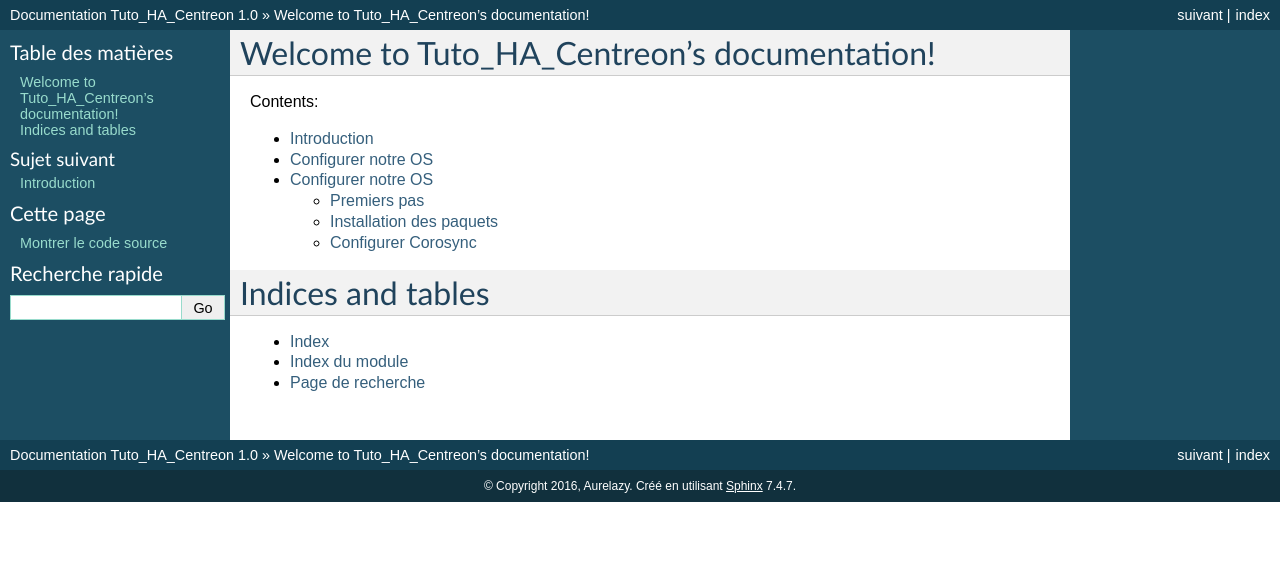
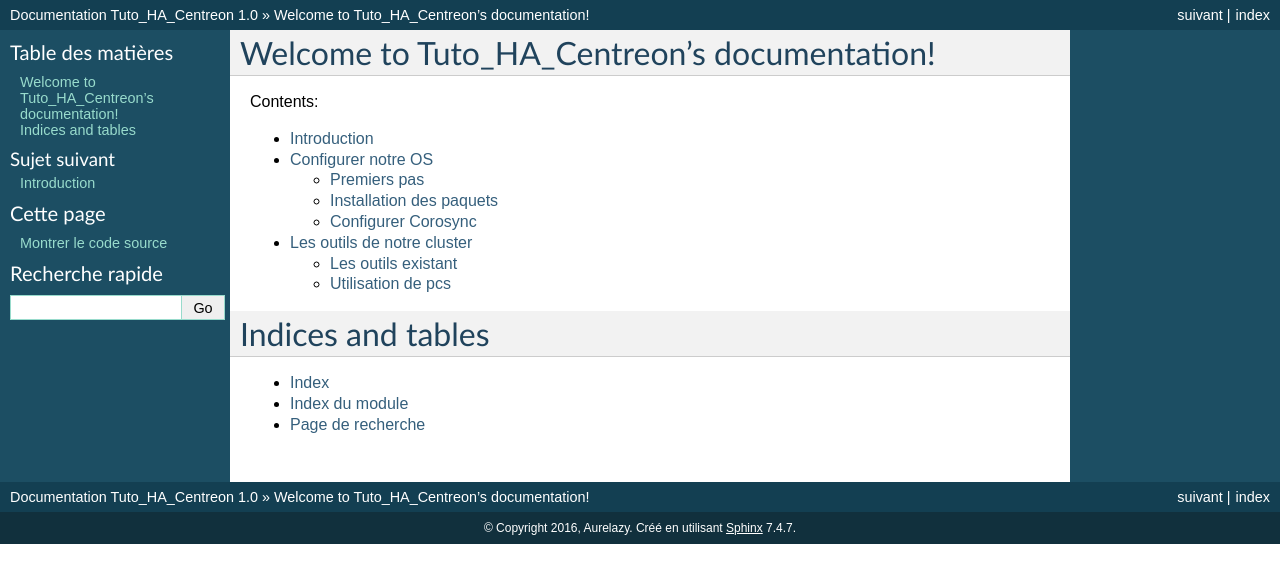
Before and after one commit to aurelazy/Tuto_HA_Centreon, a Sphinx documentation site: the page built from docs/index.rst, in a window 1280 px wide. Shown: the top 583 px of the page. Built offline with Sphinx 7.4.7, drawn with Linux system fonts in a browser that asks for light colours; some of the changed lines change nothing that is shown.

Commit message:
Ajout paragraphe Outil

```diff
--- a/docs/Configuration_OS.rst
+++ b/docs/Configuration_OS.rst
@@ -10,9 +10,6 @@ Configurer notre OS
 .. |ip2| replace:: 192.168.56.121
 .. |ipvirt| replace:: 192.168.56.122
 
-***************************
-Configurer notre OS
-***************************
 
 Tout d'abord, nous allons faire un petit point sur l'architecture.
 
@@ -140,7 +137,7 @@ Dans l'option "--name" vous mettez ce que vous voulez comme "CentreonCluster" pa
         Error connecting to <node> - (HTTP error: 500)
         Error : Unable to set cluster.conf
 
-    il suffit de créer le dossier "cluster":
+    il suffit de créer le dossier "cluster" sur les 2 noeuds:
 
     .. code-block:: bash
 
--- /dev/null
+++ b/docs/Outil_admin.rst
@@ -0,0 +1,217 @@
+*****************************************
+Les outils de notre cluster
+*****************************************
+
+
+Les outils existant
+=====================
+
+
+Il existe 2 outils pour administrer notre solution:
+* ``pcs``
+* ``crmsh``
+
+Nous utiliserons pcs dans ce tutoriel.
+
+Ces outils vont permettre d'administrer et configurer facilement notre cluster avec de simples lignes de commande sans entrer dans les fichiers de configuration.
+Il existe également une interface graphique mais qui ne sera pas vu ici, je vous laisse faire vos recherches si vous êtes interressé.
+
+
+Utilisation de pcs
+====================
+
+Nous allons voir quelques commandes utiles à l'administration et à la configuration de notre cluster.
+Ne rentrez pas les commandes qui vont suivre, car ce paragraphe est plus pensé comme un "pense bête" qu'autre chose.
+Je me suis dis, "autant le mettre à ce moment là, comme on en parle !".
+
+Alors la première commande que l'on peut faire pour se familiariser avec ``pcs`` est la suivante:
+
+.. code-block:: bash
+
+    # pcs
+
+    Usage: pcs [-f file] [-h] [commands]...
+    Control and configure pacemaker and corosync.
+
+    Options:
+        -h, --help  Display usage and exit
+        -f file     Perform actions on file instead of active CIB
+        --debug     Print all network traffic and external commands run
+        --version   Print pcs version information
+
+    Commands:
+        cluster     Configure cluster options and nodes
+        resource    Manage cluster resources
+        stonith     Configure fence devices
+        constraint  Set resource constraints
+        property    Set pacemaker properties
+        acl         Set pacemaker access control lists
+        status      View cluster status
+        config      View and manage cluster configuration
+
+
+Donc avec cette comande, on peut voir les possibilités que nous offre ``pcs``.
+Je ne vais pas approfondir toutes les commandes que l'on voit ci-dessus.
+Nous allons "survoler" les commandes suivantes:
+* cluster
+* resource
+* constraint
+* status
+
+Je met "survoler" car je ne vais pas rentrer dans les tréfonds de ce sytème, ce tutoriel permet de faire un cluster fonctionnel rapidement et la partie cutomisation n'est pas traité.
+
+La commande ``- -help`` ( ou ``-h``) permet d'avoir beaucoup d'informations sur chaque commande, par exemple, voyons le resultat de la commande ``status``:
+
+.. code-block:: bash
+
+    root@CES3-2:~# pcs status help
+
+    Usage: pcs status [commands]...
+    View current cluster and resource status
+    Commands:
+        [status] [--full]
+                View all information about the cluster and resources (--full provides more details)
+
+        resources
+            View current status of cluster resources
+
+        groups
+            View currently configured groups and their resources
+
+        cluster
+            View current cluster status
+
+        corosync
+            View current membership information as seen by corosync
+
+        nodes [corosync|both|config]
+            View current status of nodes from pacemaker. If 'corosync'
+            is specified, print nodes currently configured in corosync, if 'both'
+            is specified, print nodes from both corosync & pacemaker.  If 'config'
+            is specified, print nodes from corosync & pacemaker configuration.
+
+        pcsd <node> ...
+            Show the current status of pcsd on the specified nodes
+
+        xml
+            View xml version of status (output from crm_mon -r -1 -X)
+
+
+Connaitre le status de notre cluster et de nos ressources
+-----------------------------------------------------------
+
+.. code-block:: bash
+
+    root@CES3-2:~# pcs status
+    Cluster name: centreoncluster
+    Last updated: Wed Jan  6 10:52:38 2016
+    Last change: Mon Jan  4 16:41:05 2016
+    Stack: cman
+    Current DC: CES3-2 - partition with quorum
+    Version: 1.1.11-97629de
+    2 Nodes configured
+    8 Resources configured
+
+
+    Online: [ CES3-2 CES3-2-slave ]
+
+    Full list of resources:
+
+     ClusterIP  (ocf::heartbeat:IPaddr2):   Started CES3-2
+     Resource Group: ClusterCentreon
+            cbd  (lsb:cbd):             Started CES3-2
+            centcore    (lsb:centcore): Started CES3-2
+            centengine (lsb:centengine):   Started CES3-2
+     Master/Slave Set: MySQLDataClone [MySQLData]
+            Masters: [ CES3-2 ]
+            Slaves: [ CES3-2-slave ]
+     MySQLFS    (ocf::heartbeat:Filesystem):    Started CES3-2
+     mysql (ocf::heartbeat:mysql): Started CES3-2
+
+
+Basculement de ressource d'un noeud à l'autre
+--------------------------------------------------
+
+.. code-block:: bash
+
+    pcs resource move <nom_de_la_resource> <node>
+    pcs resource move ClusterIP CES3-2
+
+Demarrer le cluster
+-------------------------
+
+.. code-block:: bash
+
+    pcs cluster start --all
+    pcs cluster start CES3-2
+
+Creation d'un ressource
+-----------------------------
+
+.. code-block:: bash
+
+    pcs resource create cbd lsb:cbd migration-threshold=2 op monitor interval=30s --group=ClusterCentreon
+
+
+``migration-threshold`` est le nombre de fois qu'il va essayer de redémarrer la ressource avant de basculer sur l'autre noeud.
+
+Démarrage des ressources sur le même noeud
+------------------------------------------------
+
+.. code-block:: bash
+
+    pcs constraint colocation add cbd with ClusterIP INFINITY
+
+pour voir les changements:
+
+.. code-block:: bash
+
+    pcs constraint
+
+Choisir l'ordre du démarrage des ressources
+-----------------------------------------------
+
+.. code-block:: bash
+
+    pcs constraint order ClusterIP then cbd
+
+Nettoyage du "Failed actions"
+-----------------------------------
+
+"Failed actions" arrive suite à une interruption de service entre les 2 noeuds, après ça, le cluster fonctionne moins bien ;-)
+
+.. code-block:: bash
+
+    pcs resource cleanup cbd
+
+Basculer d'un noeud à l'autre
+-------------------------------
+
+.. code-block:: bash
+
+    pcs cluster standby CES3-2-slave
+
+puis ne pas oublier de le redémarrer:
+
+.. code-block:: bash
+
+    pcs cluster unstandby CES3-2-slave
+
+
+Mettre à jour une ressource
+--------------------------------
+
+.. code-block:: bash
+
+    pcs resource update cbd ...
+
+Ajouter une ressource à un groupe
+-------------------------------------
+
+.. code-block:: bash
+
+    pcs resource group add ClusterCentreon cbd --before centcore
+
+Donc, dans cette commande le groupe se nomme ``ClusterCentreon`` et on place le service ``cbd`` avant ``centcore``.
+
+Par défaut, lorsque l'on ajoute un service à un groupe, celui-ci ce place à la fin.
--- a/docs/index.rst
+++ b/docs/index.rst
@@ -13,6 +13,7 @@ Contents:
 
    Introduction
    Configuration_OS
+   Outil_admin
 
 
 Indices and tables
```
